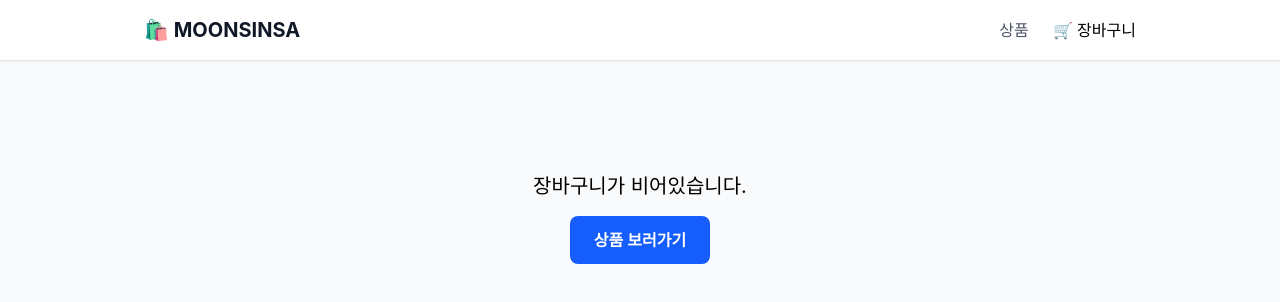
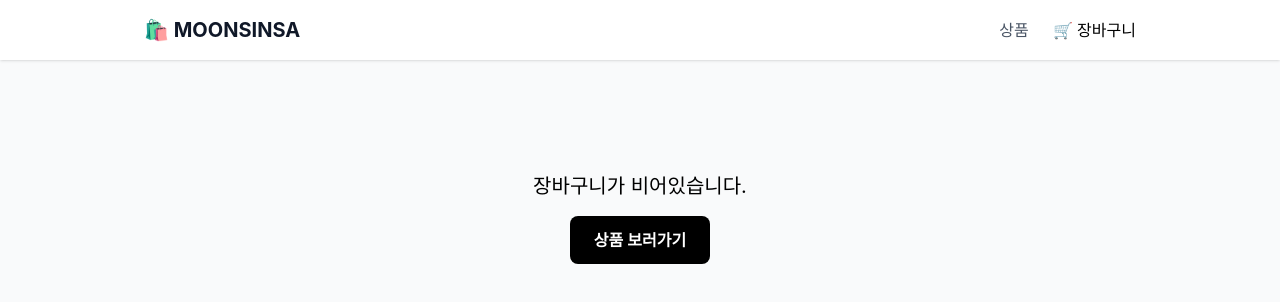
Before and after one commit to Likelion-Yonsei-14th/14-ASSIGNMENT-FRONTEND-moonjiho-week6, a React (Vite) app: page /cart in a window 1280 px wide. Shown: the top 302 px of the page. Built offline with nearby package versions, Linux system fonts and the light colour scheme; the HTML template or start-up script is replaced by a standard one.

Commit message:
[FEAT] 쇼핑몰 커스터마이징

```diff
--- a/src/pages/Cart.tsx
+++ b/src/pages/Cart.tsx
@@ -19,7 +19,7 @@
 
         <Link
           to="/products"
-          className="inline-block bg-blue-600 text-white px-6 py-3 rounded-lg font-semibold hover:bg-blue-700 transition"
+          className="inline-block bg-black text-white px-6 py-3 rounded-lg font-semibold hover:bg-gray-800 transition"
         >
           상품 보러가기
         </Link>
@@ -46,7 +46,7 @@
             <b>{item.name}</b>
 
             <p className="text-blue-600 font-bold">
-              {(item.quantity*item.price).toLocaleString()}원
+              {(item.quantity * item.price).toLocaleString()}원
             </p>
 
             <div className="flex items-center gap-3 mt-2">
@@ -86,8 +86,13 @@
       </div>
       <button
         onClick={() => {
-          alert("결제가 완료되었습니다!");
-          clearCart();
+          const confirmed = confirm(
+            "정말 결제하시겠습니까?"
+          );
+          if (confirmed) {
+            alert("결제가 완료되었습니다!");
+            clearCart();
+          }
         }}
         className="w-full mt-4 bg-black text-white py-3 rounded font-semibold hover:bg-gray-800"
       >
```
